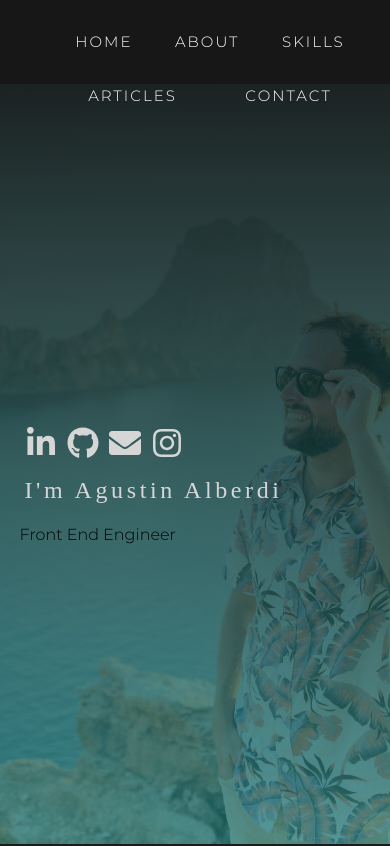
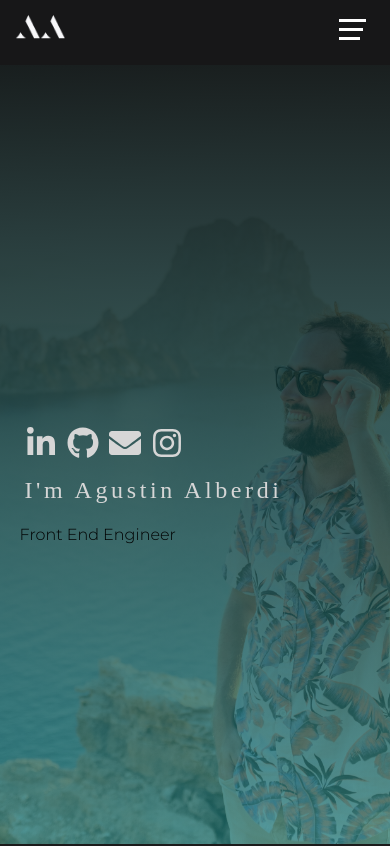
Before and after one commit to agussalberdi/react-portfolio, a React (Create React App) app: page /portfolio#about in a window 390 px wide. Shown: the top 846 px of the page. Built offline with nearby package versions, Linux system fonts and the light colour scheme.

Commit message:
Make navbar responsive. Fixing routes hashes. Styling

```diff
--- a/src/App.tsx
+++ b/src/App.tsx
@@ -7,7 +7,7 @@
 import { lazy, Suspense } from 'react';
 import Navbar from './components/Navbar';
 
-const Start = lazy(() => import('./components/Start'));
+const Start = lazy(() => import('./views/Start'));
 const Home = lazy(() => import('./views/Home'));
 const About = lazy(() => import('./views/About'));
 const Skills = lazy(() => import('./views/Skills'));
--- /dev/null
+++ b/src/components/MenuButton.tsx
@@ -0,0 +1,44 @@
+import React from "react"
+import styled from "styled-components"
+import { device } from "../utilities/device";
+
+const MenuButtonWrapper = styled.button`
+    display: none;
+    border: none;
+    background: transparent;
+    z-index: 999;
+
+    svg {
+        fill: #ffffff;
+    }
+
+    @media only screen and ${device.mobileL} {
+        display: block;
+    }
+`
+
+function MenuButton({ open, handleClick }: any) {
+  return !open ? (
+    <MenuButtonWrapper onClick={handleClick}>
+      <svg viewBox="0 0 100 80" width="30" height="30" fill="#2962ff">
+        <rect width="90" height="10" />
+        <rect y="30" width="80" height="10" />
+        <rect y="60" width="70" height="10" />
+      </svg>
+    </MenuButtonWrapper>
+  ) : (
+    <MenuButtonWrapper onClick={handleClick}>
+      <svg
+        className="svg-icon"
+        width="30"
+        height="30"
+        viewBox="0 0 20 20"
+        fill="#2962ff"
+      >
+        <path d="M15.898,4.045c-0.271-0.272-0.713-0.272-0.986,0l-4.71,4.711L5.493,4.045c-0.272-0.272-0.714-0.272-0.986,0s-0.272,0.714,0,0.986l4.709,4.711l-4.71,4.711c-0.272,0.271-0.272,0.713,0,0.986c0.136,0.136,0.314,0.203,0.492,0.203c0.179,0,0.357-0.067,0.493-0.203l4.711-4.711l4.71,4.711c0.137,0.136,0.314,0.203,0.494,0.203c0.178,0,0.355-0.067,0.492-0.203c0.273-0.273,0.273-0.715,0-0.986l-4.711-4.711l4.711-4.711C16.172,4.759,16.172,4.317,15.898,4.045z" />
+      </svg>
+    </MenuButtonWrapper>
+  )
+}
+
+export default MenuButton;
--- a/src/components/Navbar.tsx
+++ b/src/components/Navbar.tsx
@@ -1,48 +1,59 @@
-import React from 'react';
+import React, { useState } from 'react';
 import styled from 'styled-components';
 import { NavHashLink } from 'react-router-hash-link';
 import Logo from '../assets/images/logo.png';
+import MenuButton from './MenuButton';
 import { NavigationOption } from '../models/navigation-option';
 import { device } from '../utilities/device';
-import { Routes } from '../models/routes';
 
 const Header = styled.header`
-    display: block;
     position: fixed;
     top: 0;
     left: 0;
     width: 100%;
-    height: 10vh;
-    z-index: 2;
+    z-index: 999;
     background-color: #171718;
     transition: all .5s;
-`;
+    display: flex;
+    justify-content: space-between;
+    align-items: center;
+    padding: 15px;
+    box-sizing: border-box;
 
-const Container = styled.div`
-    position: relative;
-    display: flex;
-    justify-content: space-around;
-    align-items: center;
-    width: 100%;
-    padding: 15px;
+    @media screen and ${device.mobileL} {
+        align-items: flex-start;
+    }
 `;
 
 const LogoImage = styled.img`
-    display: block;
     width: 50px;
     height: auto;
+`;
 
-    @media screen and ${device.mobileL} {
-        display: none;
-    }
-`;
+interface Props {
+    open: boolean;
+}
 
 const NavMenu = styled.nav`
     display: flex;
     justify-content: space-around;
     align-items: center;
-    flex-wrap: wrap;
     width: 80%;
+
+    @media screen and ${device.mobileL} {
+        width: 100%;
+        height: 100vh;
+        flex-direction: column;
+        position: fixed;
+        left: 0;
+        right: 0;
+        text-align: center;
+        padding-top: 100px;
+        opacity: ${(props: Props) => (props.open ? "1" : "0")};
+        pointer-events: ${(props: Props) => (props.open ? "auto" : "none")};
+        transform: scale(${(props: Props) => (props.open ? "1" : "1.5")});
+        background-color: #171718;
+    }
 
     a {
         text-decoration: none;
@@ -75,10 +86,20 @@
             transition: width 350ms ease-in-out;
             width: 100%;
         }
+
+        @media screen and ${device.mobileL} {
+            font-size: 25px;
+        }
     }
 `;
 
 export default function Navbar(props: any) {
+    const [open, setOpen] = useState(false);
+
+    const handleClick = () => {
+        setOpen(!open);
+    }
+
     const navOptions: NavigationOption[] = [
         { name: 'Home', link: 'home'},
         { name: 'About', link: 'about'},
@@ -89,12 +110,11 @@
 
     return (
         <Header>
-            <Container>
-                <LogoImage src={Logo} alt="App logo" />
-                <NavMenu>
-                    {navOptions.map((item, index) => <NavHashLink key={index} to={`/portfolio#${item.link}`}>{item.name}</NavHashLink>)}
-                </NavMenu>
-            </Container>
+            <LogoImage src={Logo} alt="App logo" />
+            <NavMenu open={open}>
+                {navOptions.map((item, index) => <NavHashLink key={index} to={`/portfolio#${item.link}`}>{item.name}</NavHashLink>)}
+            </NavMenu>
+            <MenuButton open={open} handleClick={handleClick} />
         </Header>
     )
 }
--- a/src/models/routes.tsx
+++ b/src/models/routes.tsx
@@ -3,5 +3,5 @@
     ABOUT = "about",
     SKILLS = "skills",
     ARTICLES = "articles",
-    CONTACT = "contact"
+    // CONTACT = "contact"
 }
--- a/src/utilities/device.tsx
+++ b/src/utilities/device.tsx
@@ -1,7 +1,7 @@
 const size = {
     mobileS: '320px',
     mobileM: '375px',
-    mobileL: '425px',
+    mobileL: '650px',
     tablet: '768px',
     laptop: '1024px',
     laptopL: '1440px',
--- a/src/views/About.tsx
+++ b/src/views/About.tsx
@@ -8,6 +8,7 @@
 const AboutSection = styled(Section)`
     background: #1B1B1B;
     text-align: left;
+    height: 80vh;
     display: flex;
     flex-direction: column;
     align-items: flex-start;
--- a/src/views/Articles.tsx
+++ b/src/views/Articles.tsx
@@ -1,13 +1,16 @@
 import React from 'react'
 import styled from 'styled-components';
+import IntersectionObserver from '../components/IntersectionObserver';
 import { Section } from '../components/Section';
 import Wrapper from '../components/Wrapper';
 import { Article } from '../models/article';
+import { Routes } from '../models/routes';
 import article from '../assets/images/article1.png';
 import article2 from '../assets/images/article2.png';
 
 const ArticlesSection = styled(Section)`
     background-color: #ffffff;
+    height: 30vh;
 `;
 
 const Container = styled.div`
@@ -43,6 +46,8 @@
     ];
 
     return (
+        <div id={Routes.ARTICLES}>
+            <IntersectionObserver id={Routes.ARTICLES} hash={Routes.ARTICLES}>
                 <ArticlesSection>
                     <Wrapper>
                         <Title>Featured</Title>
@@ -51,5 +56,7 @@
                         </Container>
                     </Wrapper>
                 </ArticlesSection>
+            </IntersectionObserver>
+        </div>
     )
 }
--- a/src/views/Skills.tsx
+++ b/src/views/Skills.tsx
@@ -13,6 +13,7 @@
 
 const SkillsSection = styled(Section)`
     background-color: #f4f4f4;
+    height: 30vh;
 `;
 
 const Title = styled.h2`
@@ -42,7 +43,7 @@
 
 export default function Skills() {
     return (
-        <div id={Routes.HOME}>
+        <div id={Routes.SKILLS}>
             <IntersectionObserver id={Routes.SKILLS} hash={Routes.SKILLS}>
                 <SkillsSection>
                     <Wrapper>
```
Also changed, not shown: src/views/Start.tsx (renamed from src/components/Start.tsx). Lines whose indentation alone changed are shown as unchanged.
